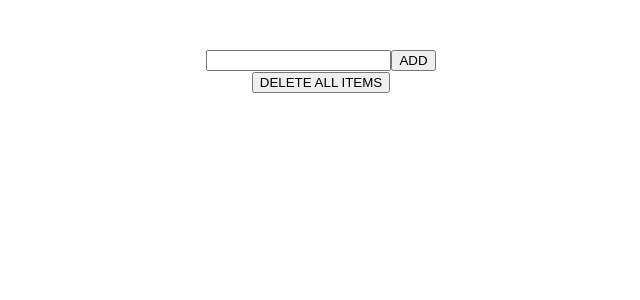
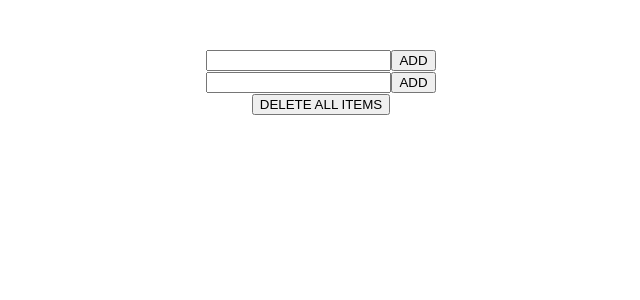
Before and after one commit to michalpzarzycki/ToDoAppReactJS, a React (Create React App) app: page / in a window 1280 px wide. Shown: the top 300 px of the page, without its empty margins (319-959 px from the left). Built offline with nearby package versions, Linux system fonts and the light colour scheme; the HTML template or start-up script is replaced by a standard one.

Commit message:
Added datepicker with no config

```diff
--- a/package.json
+++ b/package.json
@@ -7,6 +7,7 @@
     "@testing-library/react": "^9.3.3",
     "@testing-library/user-event": "^7.1.2",
     "react": "^16.12.0",
+    "react-datepicker": "^2.10.1",
     "react-dom": "^16.12.0",
     "react-scripts": "3.3.0",
     "uuid": "^3.3.3"
--- a/src/App.js
+++ b/src/App.js
@@ -1,6 +1,7 @@
 import React, { Component } from 'react';
 import Input from './components/Input';
 import List from './components/List';
+import DateInput from './components/DateInput'
 import styles from './App.module.css'
 import uuid from 'uuid';
 
@@ -60,6 +61,7 @@ render() {
   return (
     <div className={styles.mainDiv}>
       <Input item={this.state.item} handleChange={this.handleChange} handleSubmit={this.handleSubmit}/>
+      <DateInput />
       <List items={this.state.items} deleteAllList={this.deleteAllList} itemDelete={this.itemDelete}/>
     </div>
   );
--- /dev/null
+++ b/src/components/DateInput.js
@@ -0,0 +1,19 @@
+import React, { Component } from 'react';
+import DatePicker from "react-datepicker";
+import "react-datepicker/dist/react-datepicker.css";
+
+class DateInput extends Component {
+    render() {
+        const { item, handleChange, handleSubmit } = this.props;
+        return(
+            <div>
+                <form  onSubmit = {handleSubmit}>
+                <DatePicker/>
+                    <button className="btn btn-primary" type="submit">ADD</button>
+                </form>
+            </div>
+        );
+    }
+}
+
+export default DateInput;
```
Also changed, not shown: 1 other file (tests, documents, lock files or other folders).
